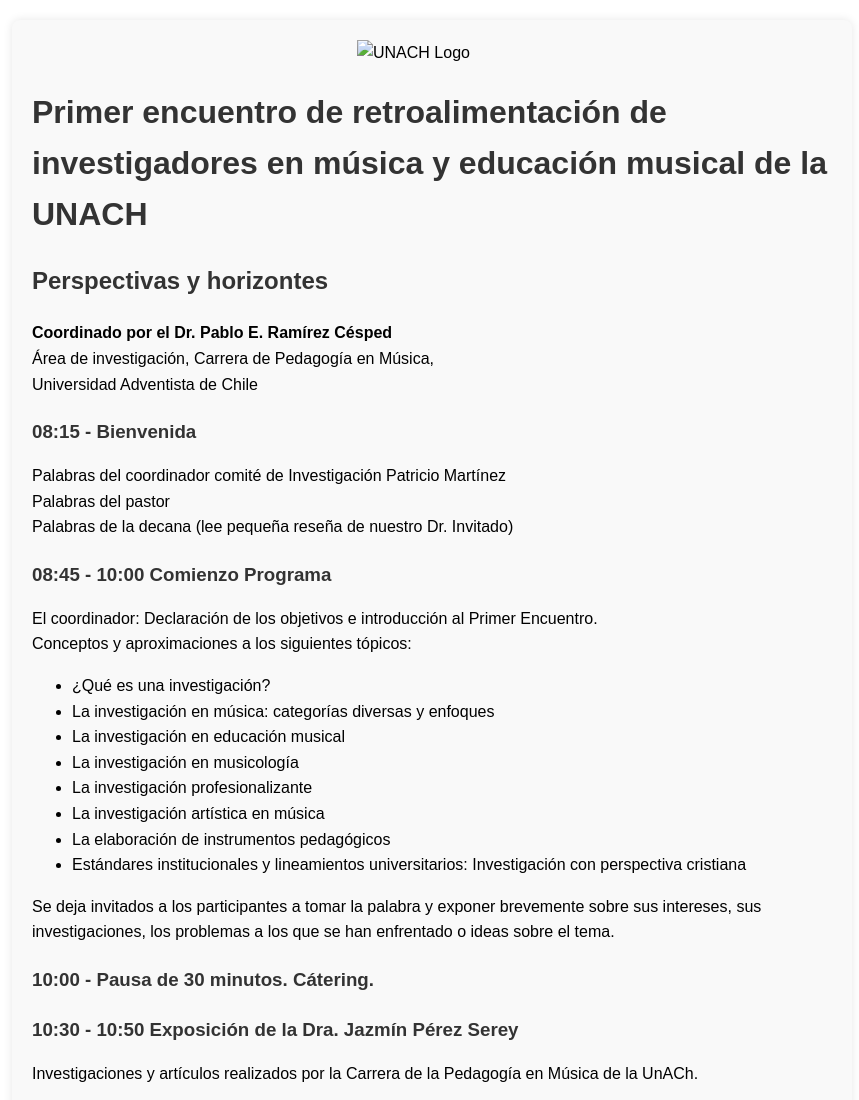
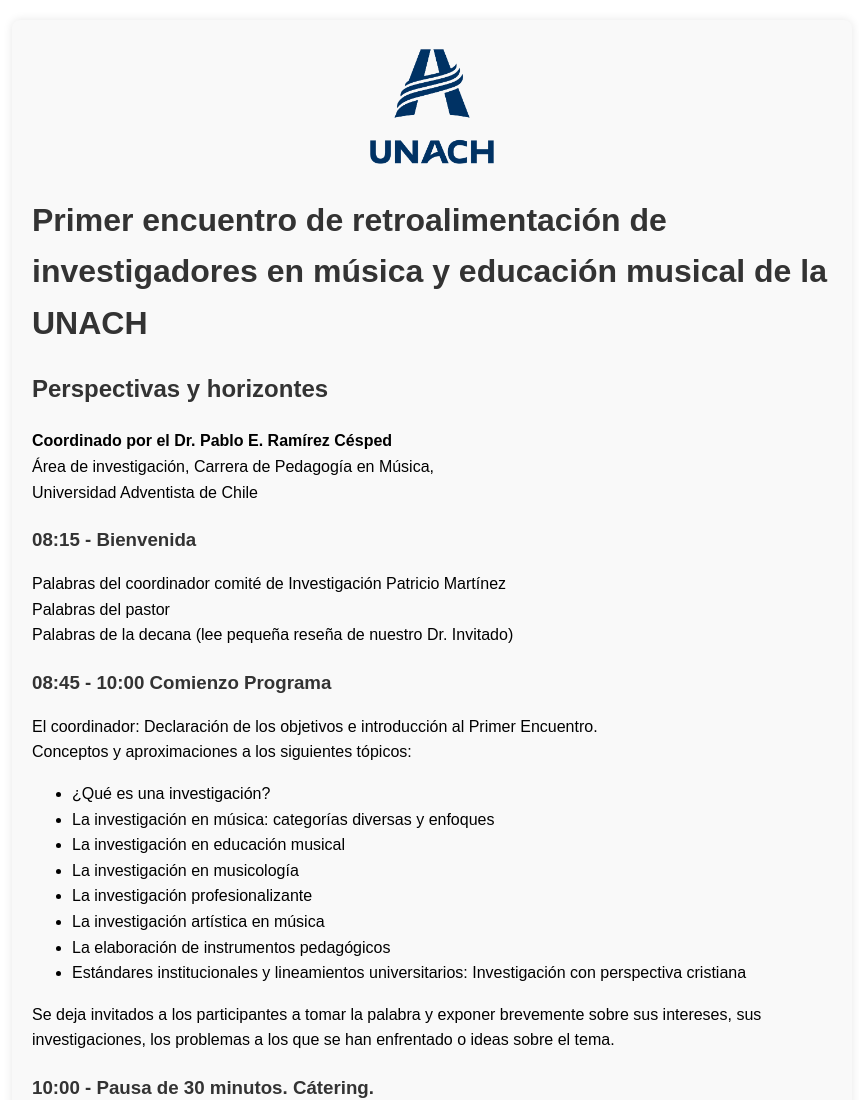
Before and after one commit to Z3r0G301/files, a plain HTML site: page programa.html in a window 1280 px wide. Shown: the top 1100 px of the page, without its empty margins (208-1067 px from the left). Drawn offline with Linux system fonts and the light colour scheme.

Commit message:
Update programa.html

```diff
--- a/programa.html
+++ b/programa.html
@@ -42,7 +42,7 @@
 </head>
 <body>
     <div class="container">
-        <img src="/mnt/data/dspace-cris-logo.png" alt="UNACH Logo" class="logo">
+        <img src="dspace-cris-logo.png" alt="UNACH Logo" class="logo">
         <h1>Primer encuentro de retroalimentación de investigadores en música y educación musical de la UNACH</h1>
         <h2>Perspectivas y horizontes</h2>
         <p><strong>Coordinado por el Dr. Pablo E. Ramírez Césped</strong><br>
```
